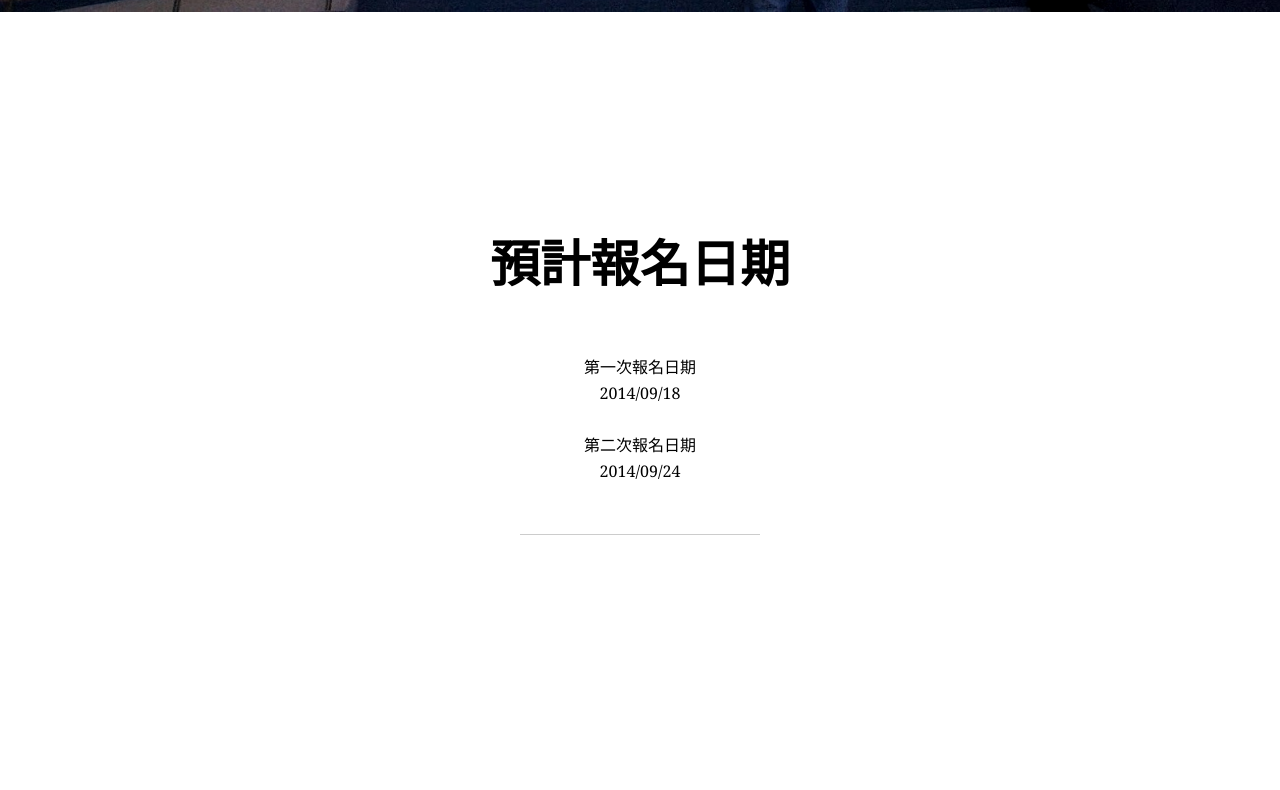
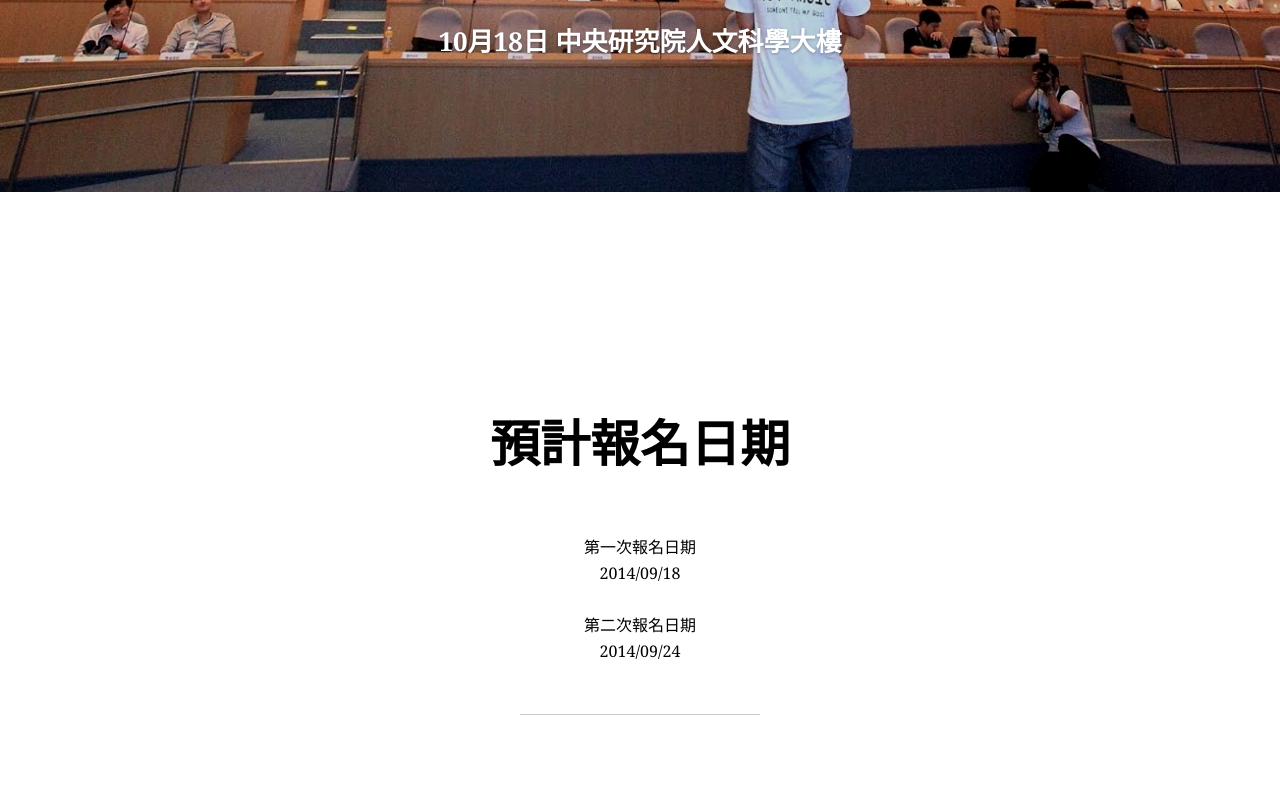
Before and after one commit to PHPConf-TW/website-2014, a website: page app/index.html in a window 1280 px wide. Shown: the part 550-1340 px from the top of the page. Drawn offline with nearby package versions, Linux system fonts and the light colour scheme; some packages are replaced by stand-ins of ours; a script that the page names is missing.

Commit message:
Fix body margin.

```diff
--- a/app/assets/css/style.css
+++ b/app/assets/css/style.css
@@ -6,6 +6,7 @@ body, h1, h2, h2, h4, h5, ul, li, div, p {
 body {
     font: 16px/18px 微軟正黑體, 'Microsoft Jhenghei', ff-tisa-web-pro, Georgia, Cambria, 'Times New Roman', Times, serif;
     line-height: 22px;
+    margin-top: 180px;
 }
 
 p {
```
